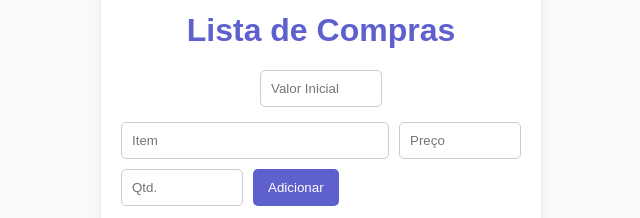
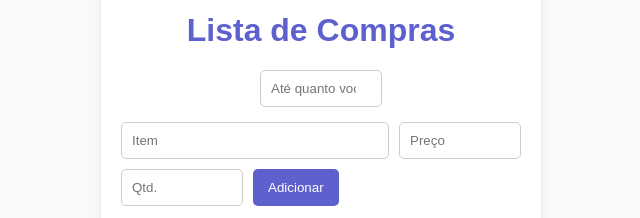
Before and after one commit to JonaThFelix/ListaDeCompras, a plain HTML site: page index.html in a window 1280 px wide. Both pictures are taken after a click on the button "Iniciar". Shown: the part 240-458 px from the top of the page, 319-959 px from the left. Drawn offline with nearby package versions, Linux system fonts and the light colour scheme.

Commit message:
Update index.html

```diff
--- a/index.html
+++ b/index.html
@@ -134,7 +134,7 @@
     <div class="container" id="mainScreen" style="display: none;">
         <h1>Lista de Compras</h1>
         <div class="initial-value">
-            <input type="number" id="initialValue" placeholder="Valor Inicial" min="0" step="0.01">
+            <input type="number" id="initialValue" placeholder="Até quanto você pode comprar?" min="0" step="0.01">
         </div>
         <form class="item-form" id="itemForm">
             <input type="text" id="itemName" placeholder="Item" required>
```
